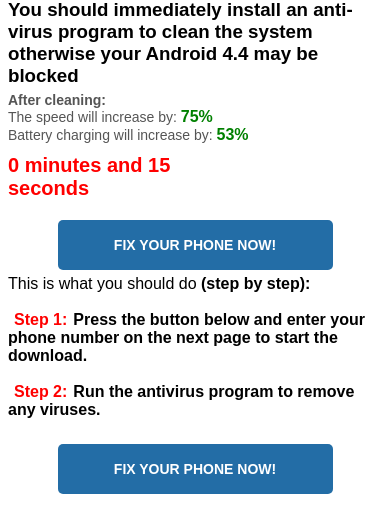
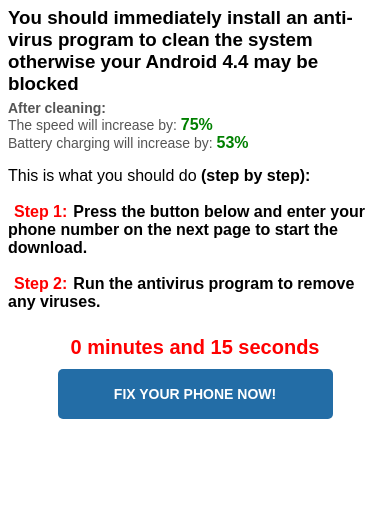
Before and after one commit to VepretskiyD/ace_trust, a plain HTML site: page lp_4/index.html in a window 390 px wide. Shown: the part 170-702 px from the top of the page. Drawn offline with Linux system fonts and the light colour scheme.

Commit message:
Fix responsiveness

```diff
--- a/lp_4/assets/css/index.css
+++ b/lp_4/assets/css/index.css
@@ -1,13 +1,12 @@
-#timer p,p {
+#timer p, p {
   color: rgb(85, 85, 85);
 }
 
 #timer {
-  display: inline-block;
-  float: left;
+  text-align: center;
 }
 
-#timer p,.btn {
+#timer p, .btn {
   font-weight: 700;
 }
 
@@ -19,29 +18,21 @@
   text-decoration: none;
 }
 
-footer,header,section {
-  clear: both;
-}
-
 * {
   margin: 0px;
   padding: 0px;
 }
 
 #wrapper {
-  max-width: 400px;
-  border: 0px solid rgb(48, 48, 48);
-  border-radius: 0px;
+  max-width: 700px;
+  border: 0 solid rgb(48, 48, 48);
+  border-radius: 0;
+  margin: 0 auto;
 }
 
 p {
   font-size: 14px;
   padding: 5px 0px;
-}
-
-#timer {
-  max-width: 290px;
-  width: 65%;
 }
 
 #timer p {
@@ -59,8 +50,7 @@
 }
 
 .container {
-  padding-left: 8px;
-  padding-right: 8px;
+  padding: 8px;
 }
 
 #blink {
@@ -74,12 +64,34 @@
   0% {
     opacity: 1.0;
   }
-
   50% {
     opacity: .0;
   }
-
   100% {
     opacity: 1.0;
   }
 }
+
+.footer-fixed {
+  width: 100%;
+  background: rgba(255, 255, 255, .9);
+}
+
+@media all and (max-height:600px) {
+  .footer-fixed {
+    position: fixed;
+    bottom: 0;
+    left: 0;
+    right: 0;
+  }
+  body {
+    margin-bottom: 100px;
+  }
+}
+
+@media all and (max-height:600px) and (orientation: landscape) {
+  .header {
+    float: right;
+    margin-left: 5px;
+  }
+}
--- a/lp_4/index.html
+++ b/lp_4/index.html
@@ -15,7 +15,7 @@
   <div id="wrapper">
     <div class="container">
       <center>
-        <header> <img src="assets/img/i.png" alt=""> </header>
+        <header class="header"> <img src="assets/img/i.png" alt=""> </header>
         <section>
           <h1>Dear Customer!</h1> </section>
       </center>
@@ -25,24 +25,28 @@
         <p></p>
         <h3>You should immediately install an anti-virus program to clean the system otherwise your Android 4.4 may be blocked</h3>
         <p><b>After cleaning:</b> <br>The speed will increase by: <span style="font-size: 16px; font-weight: bold; color: green; font-family: sans-serif;">75%</span> <br>Battery charging will increase by: <span style="font-size: 16px; font-weight: bold; color: green; font-family: sans-serif;">53%</span> </p>
+
+      </section>
+      <section>
+        <p> </p>
+        <!-- <footer>
+          <p align="center"><a class="btn" href="http://s44a8.voluumtrk.com/click"><strong>FIX YOUR PHONE NOW!</strong></a></p>
+        </footer> -->This is what you should do <strong>(step by step):</strong> <br> <br><span style="font-size: 16px; font-weight: bold;" id="blink">Step 1:</span><strong>Press the button below and enter your phone number on the next page to start the download.</strong><br> <br> <span style="font-size: 16px; font-weight: bold;" id="blink">Step 2:</span><strong>Run the antivirus program to remove any viruses.</strong>
+        <p></p>
+        <p></p>
+      </section>
+      <div class="footer-fixed">
+
         <div id="timer">
           <p><span class="red2">
 
-<span style="font-size: 20px; font-weight: bold; color: red; font-family: sans-serif;" id="theTime">0 minutes and 05 seconds</span></span>
+            <span style="font-size: 20px; font-weight: bold; color: red; font-family: sans-serif;" id="theTime">0 minutes and 05 seconds</span></span>
           </p>
         </div>
-      </section>
-      <section>
-        <p> </p>
         <footer>
           <p align="center"><a class="btn" href="http://s44a8.voluumtrk.com/click"><strong>FIX YOUR PHONE NOW!</strong></a></p>
-        </footer> This is what you should do <strong>(step by step):</strong> <br> <br><span style="font-size: 16px; font-weight: bold;" id="blink">Step 1:</span><strong>Press the button below and enter your phone number on the next page to start the download.</strong><br> <br> <span style="font-size: 16px; font-weight: bold;" id="blink">Step 2:</span><strong>Run the antivirus program to remove any viruses.</strong>
-        <p></p>
-        <p></p>
-      </section>
-      <footer>
-        <p align="center"><a class="btn" href="http://s44a8.voluumtrk.com/click"><strong>FIX YOUR PHONE NOW!</strong></a></p>
-      </footer>
+        </footer>
+      </div>
     </div>
   </div>
   <script src="assets/js/script.js" charset="utf-8"></script>
```
